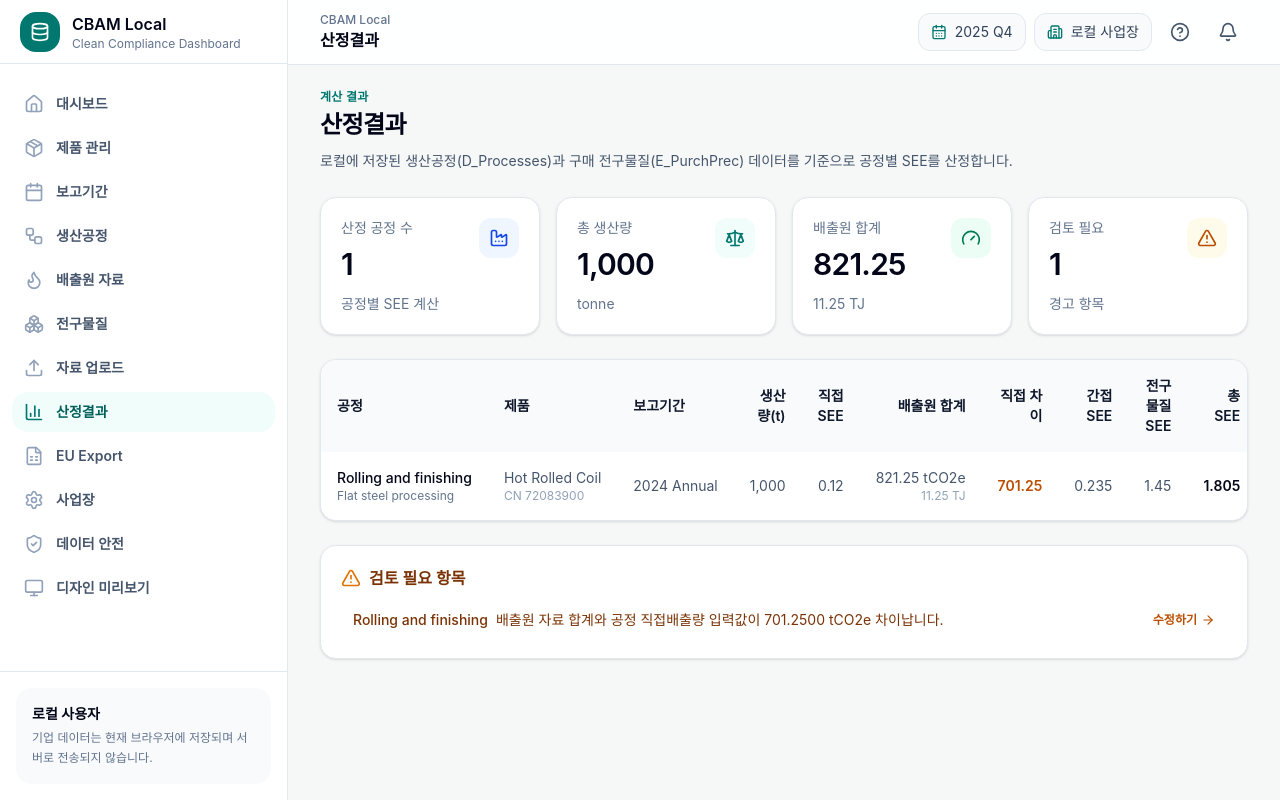
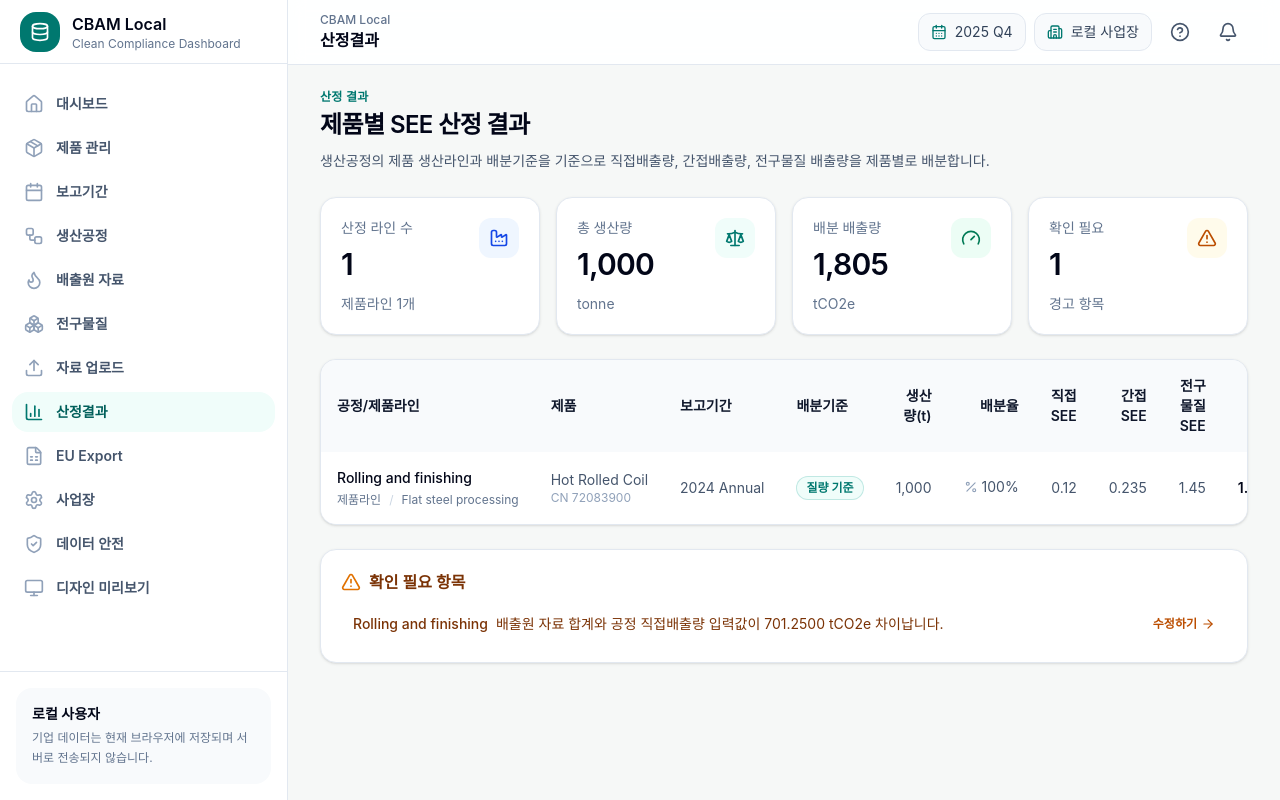
Before and after one commit to neod00/cbam-local-pwa, a Next.js app: page /results in a window 1280 px wide. Both pictures are taken after a click on the button 1180 px from the left and 32 px from the top of the page. Built offline with nearby package versions, Linux system fonts and the light colour scheme.

Commit message:
Clarify product-line allocation results

```diff
--- a/src/app/processes/page.tsx
+++ b/src/app/processes/page.tsx
@@ -164,8 +164,13 @@ export default function ProcessesPage() {
         const totalOutput = processes.reduce((sum, process) => sum + process.output_mass_t, 0);
         const totalElectricity = processes.reduce((sum, process) => sum + process.electricity_mwh, 0);
         const sourceStreamReviewCount = processes.filter((process) => calculateProcessSourceStreamSummary(process, sourceStreams).needsReview).length;
-        return { totalOutput, totalElectricity, sourceStreamReviewCount };
-    }, [processes, sourceStreams]);
+        const outputLineReviewCount = processes.filter((process) => {
+            const lines = productOutputLines.filter((line) => line.process_id === process.id);
+            const lineTotal = lines.reduce((sum, line) => sum + line.output_mass_t, 0);
+            return lines.length > 0 && Math.abs(lineTotal - process.output_mass_t) > Math.max(0.01, process.output_mass_t * 0.01);
+        }).length;
+        return { totalOutput, totalElectricity, sourceStreamReviewCount, outputLineCount: productOutputLines.length, outputLineReviewCount };
+    }, [processes, sourceStreams, productOutputLines]);
 
     const editingSourceStreamSummary = useMemo(() => {
         if (!editingProcessId) {
@@ -383,6 +388,20 @@ export default function ProcessesPage() {
         return calculateProcessSourceStreamSummary(process, sourceStreams);
     }
 
+    function getOutputLineSummary(process: ProductionProcess) {
+        const lines = productOutputLines.filter((line) => line.process_id === process.id);
+        const totalOutput = lines.reduce((sum, line) => sum + line.output_mass_t, 0);
+        const delta = totalOutput - process.output_mass_t;
+        const tolerance = Math.max(0.01, process.output_mass_t * 0.01);
+
+        return {
+            count: lines.length,
+            totalOutput,
+            delta,
+            needsReview: lines.length > 0 && Math.abs(delta) > tolerance,
+        };
+    }
+
     async function handleDeleteProcess(process: ProductionProcess) {
         const linkedPrecursors = precursors.filter((precursor) => precursor.process_id === process.id);
         const linkedSourceStreams = sourceStreams.filter((sourceStream) => sourceStream.process_id === process.id);
@@ -433,9 +452,9 @@ export default function ProcessesPage() {
 
             <div className="grid grid-cols-1 gap-4 md:grid-cols-4">
                 <StatCard label="등록 공정" value={processes.length} helper="D_Processes 후보" icon={Factory} tone="info" />
-                <StatCard label="총 생산량" value={formatNumber(summary.totalOutput)} helper="tonne" icon={Gauge} tone="success" />
+                <StatCard label="제품 생산라인" value={summary.outputLineCount} helper={`${summary.outputLineReviewCount}건 확인 필요`} icon={Gauge} tone="pending" />
                 <StatCard label="전력 사용량" value={formatNumber(summary.totalElectricity)} helper="MWh" icon={Zap} tone="warning" />
-                <StatCard label="검토 필요" value={summary.sourceStreamReviewCount} helper="배출원 차이" icon={Gauge} tone="warning" />
+                <StatCard label="배출원 검토" value={summary.sourceStreamReviewCount} helper="직접배출량 차이" icon={Gauge} tone="warning" />
             </div>
 
             {showForm && (
@@ -620,6 +639,7 @@ export default function ProcessesPage() {
                 {processes.map((process) => {
                     const see = getSee(process);
                     const sourceStreamSummary = getProcessSourceStreamSummary(process);
+                    const outputLineSummary = getOutputLineSummary(process);
                     return (
                         <SectionCard key={process.id} className="p-4">
                             <h2 className="text-base font-semibold text-slate-950">{process.name}</h2>
@@ -632,6 +652,12 @@ export default function ProcessesPage() {
                                 <div className="rounded-xl bg-slate-50 p-3">
                                     <dt className="text-xs text-slate-500">생산량</dt>
                                     <dd className="mt-1 font-medium text-slate-900">{formatNumber(process.output_mass_t)}t</dd>
+                                </div>
+                                <div className={outputLineSummary.needsReview ? 'rounded-xl bg-amber-50 p-3' : 'rounded-xl bg-slate-50 p-3'}>
+                                    <dt className={outputLineSummary.needsReview ? 'text-xs text-amber-700' : 'text-xs text-slate-500'}>제품라인</dt>
+                                    <dd className={outputLineSummary.needsReview ? 'mt-1 font-semibold text-amber-800' : 'mt-1 font-medium text-slate-900'}>
+                                        {outputLineSummary.count}개 / {formatNumber(outputLineSummary.totalOutput)}t
+                                    </dd>
                                 </div>
                                 <div className="rounded-xl bg-slate-50 p-3">
                                     <dt className="text-xs text-slate-500">직접 SEE</dt>
@@ -677,6 +703,7 @@ export default function ProcessesPage() {
                             <th className="px-4 py-4 text-left text-sm font-semibold text-slate-900">경로</th>
                             <th className="px-4 py-4 text-left text-sm font-semibold text-slate-900">보고기간</th>
                             <th className="px-4 py-4 text-left text-sm font-semibold text-slate-900">제품</th>
+                            <th className="whitespace-nowrap px-4 py-4 text-right text-sm font-semibold text-slate-900">제품라인</th>
                             <th className="whitespace-nowrap px-4 py-4 text-right text-sm font-semibold text-slate-900">생산량</th>
                             <th className="whitespace-nowrap px-4 py-4 text-right text-sm font-semibold text-slate-900">직접</th>
                             <th className="whitespace-nowrap px-4 py-4 text-right text-sm font-semibold text-slate-900">배출원</th>
@@ -686,19 +713,26 @@ export default function ProcessesPage() {
                     </thead>
                     <tbody className="divide-y divide-slate-100 bg-white">
                         {loading ? (
-                            <tr><td colSpan={9} className="p-6 text-center text-sm text-slate-500">불러오는 중...</td></tr>
+                            <tr><td colSpan={10} className="p-6 text-center text-sm text-slate-500">불러오는 중...</td></tr>
                         ) : processes.length === 0 ? (
-                            <tr><td colSpan={9} className="p-6 text-center text-sm text-slate-500">등록된 생산공정이 없습니다.</td></tr>
+                            <tr><td colSpan={10} className="p-6 text-center text-sm text-slate-500">등록된 생산공정이 없습니다.</td></tr>
                         ) : (
                             processes.map((process) => {
                                 const see = getSee(process);
                                 const sourceStreamSummary = getProcessSourceStreamSummary(process);
+                                const outputLineSummary = getOutputLineSummary(process);
                                 return (
                                     <tr key={process.id} className="transition hover:bg-slate-50">
                                         <td className="whitespace-nowrap px-4 py-4 text-sm font-semibold text-slate-950">{process.name}</td>
                                         <td className="whitespace-nowrap px-4 py-4 text-sm text-slate-600">{process.production_route}</td>
                                         <td className="whitespace-nowrap px-4 py-4 text-sm text-slate-600">{process.period_id ? periodNames.get(process.period_id) ?? '알 수 없음' : '-'}</td>
                                         <td className="whitespace-nowrap px-4 py-4 text-sm text-slate-600">{process.product_id ? productNames.get(process.product_id) ?? '알 수 없음' : '-'}</td>
+                                        <td className="whitespace-nowrap px-4 py-4 text-right text-sm text-slate-600">
+                                            <span>{outputLineSummary.count}개</span>
+                                            <div className={outputLineSummary.needsReview ? 'text-xs font-semibold text-amber-700' : 'text-xs text-slate-400'}>
+                                                {formatNumber(outputLineSummary.totalOutput)}t
+                                            </div>
+                                        </td>
                                         <td className="whitespace-nowrap px-4 py-4 text-right text-sm text-slate-600">{formatNumber(process.output_mass_t)}</td>
                                         <td className="whitespace-nowrap px-4 py-4 text-right text-sm text-slate-600">{formatNumber(see.directSee)}</td>
                                         <td className="whitespace-nowrap px-4 py-4 text-right text-sm text-slate-600">
--- a/src/app/results/page.tsx
+++ b/src/app/results/page.tsx
@@ -1,16 +1,23 @@
 'use client';
 
-import { DataTable, PageHeader, SectionCard, StatCard } from '@/components/ui';
+import { DataTable, PageHeader, SectionCard, StatCard, StatusBadge } from '@/components/ui';
 import { calculateLocalResults } from '@/lib/calculation-engine';
 import type { LocalCalculationResult } from '@/lib/calculation-engine';
 import { listLocalItems, seedLocalData } from '@/lib/local-db';
-import { AlertTriangle, ArrowRight, Factory, Gauge, Scale } from 'lucide-react';
+import { AlertTriangle, ArrowRight, Factory, Gauge, Percent, Scale } from 'lucide-react';
 import Link from 'next/link';
 import { useEffect, useMemo, useState } from 'react';
 
 function formatNumber(value: number) {
-    return new Intl.NumberFormat(undefined, {
+    return new Intl.NumberFormat('ko-KR', {
         maximumFractionDigits: 4,
+    }).format(value);
+}
+
+function formatPercent(value: number) {
+    return new Intl.NumberFormat('ko-KR', {
+        maximumFractionDigits: 2,
+        style: 'percent',
     }).format(value);
 }
 
@@ -30,6 +37,30 @@ function getWarningHref(warning: LocalCalculationResult['warningDetails'][number
     }
 
     return `/processes?edit=${encodedId}`;
+}
+
+function getAllocationLabel(result: LocalCalculationResult) {
+    if (result.allocation_basis === 'PROCESS_TOTAL') {
+        return '공정 전체';
+    }
+
+    if (result.allocation_basis === 'MANUAL') {
+        return '수동 비율';
+    }
+
+    return '질량 기준';
+}
+
+function getAllocationTone(result: LocalCalculationResult) {
+    if (result.allocation_basis === 'PROCESS_TOTAL') {
+        return 'neutral' as const;
+    }
+
+    if (result.allocation_basis === 'MANUAL') {
+        return 'warning' as const;
+    }
+
+    return 'pending' as const;
 }
 
 export default function ResultsPage() {
@@ -58,8 +89,11 @@ export default function ResultsPage() {
 
     const summary = useMemo(() => {
         const totalOutput = results.reduce((sum, result) => sum + result.output_mass_t, 0);
-        const totalSourceStreamEmissions = results.reduce((sum, result) => sum + result.source_stream_emissions_tco2e, 0);
-        const totalSourceStreamEnergy = results.reduce((sum, result) => sum + result.source_stream_energy_tj, 0);
+        const allocatedEmissions = results.reduce(
+            (sum, result) => sum + result.direct_emissions_tco2e + result.indirect_see * result.output_mass_t + result.precursor_see * result.output_mass_t,
+            0
+        );
+        const productLineCount = results.filter((result) => result.product_output_line_id).length;
         const allWarnings = results.flatMap((result) =>
             result.warningDetails.map((warning) => ({
                 resultId: result.id,
@@ -70,10 +104,10 @@ export default function ResultsPage() {
         );
 
         return {
-            processCount: results.length,
+            lineCount: results.length,
+            productLineCount,
             totalOutput,
-            totalSourceStreamEmissions,
-            totalSourceStreamEnergy,
+            allocatedEmissions,
             averageTotalSee: average(results.map((result) => result.total_see)),
             warningCount: allWarnings.length,
             warnings: allWarnings,
@@ -83,33 +117,31 @@ export default function ResultsPage() {
     return (
         <div className="space-y-6">
             <PageHeader
-                eyebrow="계산 결과"
-                title="산정결과"
-                description="로컬에 저장된 생산공정(D_Processes)과 구매 전구물질(E_PurchPrec) 데이터를 기준으로 공정별 SEE를 산정합니다."
+                eyebrow="산정 결과"
+                title="제품별 SEE 산정 결과"
+                description="생산공정의 제품 생산라인과 배분기준을 기준으로 직접배출량, 간접배출량, 전구물질 배출량을 제품별로 배분합니다."
             />
 
             <div className="grid grid-cols-1 gap-4 sm:grid-cols-2 xl:grid-cols-4">
-                <StatCard label="산정 공정 수" value={summary.processCount} helper="공정별 SEE 계산" icon={Factory} tone="info" />
+                <StatCard label="산정 라인 수" value={summary.lineCount} helper={`제품라인 ${summary.productLineCount}개`} icon={Factory} tone="info" />
                 <StatCard label="총 생산량" value={formatNumber(summary.totalOutput)} helper="tonne" icon={Scale} tone="pending" />
-                <StatCard label="배출원 합계" value={formatNumber(summary.totalSourceStreamEmissions)} helper={`${formatNumber(summary.totalSourceStreamEnergy)} TJ`} icon={Gauge} tone="success" />
-                <StatCard label="검토 필요" value={summary.warningCount} helper="경고 항목" icon={AlertTriangle} tone="warning" />
+                <StatCard label="배분 배출량" value={formatNumber(summary.allocatedEmissions)} helper="tCO2e" icon={Gauge} tone="success" />
+                <StatCard label="확인 필요" value={summary.warningCount} helper="경고 항목" icon={AlertTriangle} tone="warning" />
             </div>
 
             <DataTable>
                 <table className="min-w-full divide-y divide-gray-300">
                     <thead className="bg-slate-50">
                         <tr>
-                            <th className="px-4 py-4 text-left text-sm font-semibold text-slate-900">공정</th>
+                            <th className="px-4 py-4 text-left text-sm font-semibold text-slate-900">공정/제품라인</th>
                             <th className="px-4 py-4 text-left text-sm font-semibold text-slate-900">제품</th>
                             <th className="px-4 py-4 text-left text-sm font-semibold text-slate-900">보고기간</th>
+                            <th className="px-4 py-4 text-left text-sm font-semibold text-slate-900">배분기준</th>
                             <th className="px-4 py-4 text-right text-sm font-semibold text-slate-900">생산량(t)</th>
+                            <th className="px-4 py-4 text-right text-sm font-semibold text-slate-900">배분율</th>
                             <th className="px-4 py-4 text-right text-sm font-semibold text-slate-900">직접 SEE</th>
-                            <th className="px-4 py-4 text-right text-sm font-semibold text-slate-900">배출원 합계</th>
-                            <th className="px-4 py-4 text-right text-sm font-semibold text-slate-900">직접 차이</th>
                             <th className="px-4 py-4 text-right text-sm font-semibold text-slate-900">간접 SEE</th>
-                            <th className="px-4 py-4 text-right text-sm font-semibold text-slate-900">
-                                전구물질 SEE
-                            </th>
+                            <th className="px-4 py-4 text-right text-sm font-semibold text-slate-900">전구물질 SEE</th>
                             <th className="px-4 py-4 text-right text-sm font-semibold text-slate-900">총 SEE</th>
                         </tr>
                     </thead>
@@ -117,7 +149,7 @@ export default function ResultsPage() {
                         {loading ? (
                             <tr>
                                 <td colSpan={10} className="p-6 text-center text-sm text-slate-500">
-                                    불러오는 중...
+                                    산정 결과를 불러오는 중입니다.
                                 </td>
                             </tr>
                         ) : results.length === 0 ? (
@@ -131,8 +163,10 @@ export default function ResultsPage() {
                                 <tr key={result.id} className="transition hover:bg-slate-50">
                                     <td className="whitespace-nowrap px-4 py-4 text-sm font-medium text-slate-950">
                                         {result.process_name}
-                                        <div className="text-xs font-normal text-slate-500">
-                                            {result.production_route || '생산경로 미지정'}
+                                        <div className="mt-1 flex items-center gap-2 text-xs font-normal text-slate-500">
+                                            <span>{result.product_output_line_id ? '제품라인' : '공정합계'}</span>
+                                            <span className="text-slate-300">/</span>
+                                            <span>{result.production_route || '생산경로 미입력'}</span>
                                         </div>
                                     </td>
                                     <td className="whitespace-nowrap px-4 py-4 text-sm text-slate-600">
@@ -146,24 +180,20 @@ export default function ResultsPage() {
                                     <td className="whitespace-nowrap px-4 py-4 text-sm text-slate-600">
                                         {result.period_name ?? '-'}
                                     </td>
+                                    <td className="whitespace-nowrap px-4 py-4 text-sm text-slate-600">
+                                        <StatusBadge tone={getAllocationTone(result)}>{getAllocationLabel(result)}</StatusBadge>
+                                    </td>
                                     <td className="whitespace-nowrap px-4 py-4 text-right text-sm text-slate-600">
                                         {formatNumber(result.output_mass_t)}
                                     </td>
                                     <td className="whitespace-nowrap px-4 py-4 text-right text-sm text-slate-600">
-                                        {formatNumber(result.direct_see)}
+                                        <span className="inline-flex items-center justify-end gap-1">
+                                            <Percent className="h-3.5 w-3.5 text-slate-400" />
+                                            {formatPercent(result.allocation_share)}
+                                        </span>
                                     </td>
                                     <td className="whitespace-nowrap px-4 py-4 text-right text-sm text-slate-600">
-                                        {result.source_stream_count > 0
-                                            ? `${formatNumber(result.source_stream_emissions_tco2e)} tCO2e`
-                                            : '-'}
-                                        {result.source_stream_count > 0 && (
-                                            <div className="text-xs text-slate-400">
-                                                {formatNumber(result.source_stream_energy_tj)} TJ
-                                            </div>
-                                        )}
-                                    </td>
-                                    <td className={`whitespace-nowrap px-4 py-4 text-right text-sm ${Math.abs(result.source_stream_delta_tco2e) > 0.01 ? 'font-semibold text-amber-700' : 'text-slate-600'}`}>
-                                        {result.source_stream_count > 0 ? formatNumber(result.source_stream_delta_tco2e) : '-'}
+                                        {formatNumber(result.direct_see)}
                                     </td>
                                     <td className="whitespace-nowrap px-4 py-4 text-right text-sm text-slate-600">
                                         {formatNumber(result.indirect_see)}
@@ -185,7 +215,7 @@ export default function ResultsPage() {
                 <SectionCard>
                     <div className="flex items-center gap-2">
                         <AlertTriangle className="h-5 w-5 text-amber-600" />
-                        <h2 className="text-base font-semibold text-amber-900">검토 필요 항목</h2>
+                        <h2 className="text-base font-semibold text-amber-900">확인 필요 항목</h2>
                     </div>
                     <ul className="mt-3 space-y-2 text-sm text-amber-900">
                         {summary.warnings.map((item) => (
```
Also changed, not shown: src/lib/calculation-engine.ts (+0 -26 lines).
